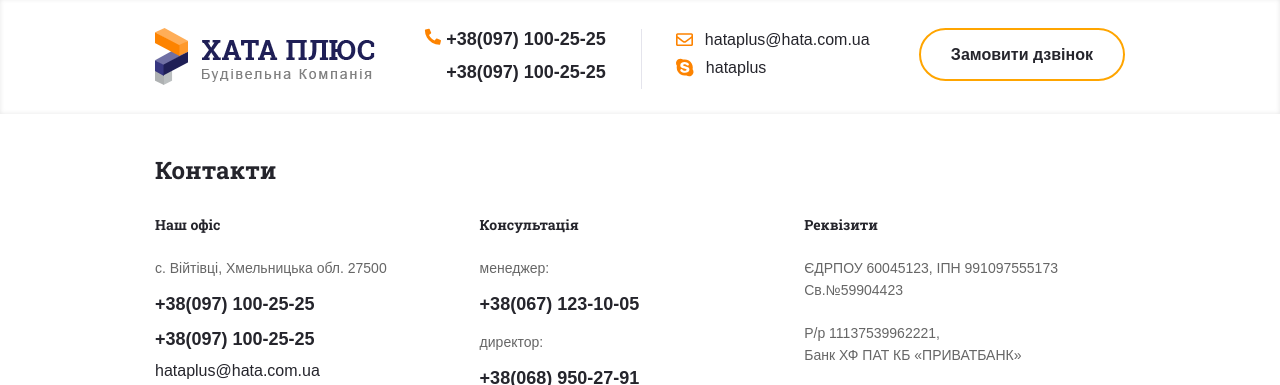
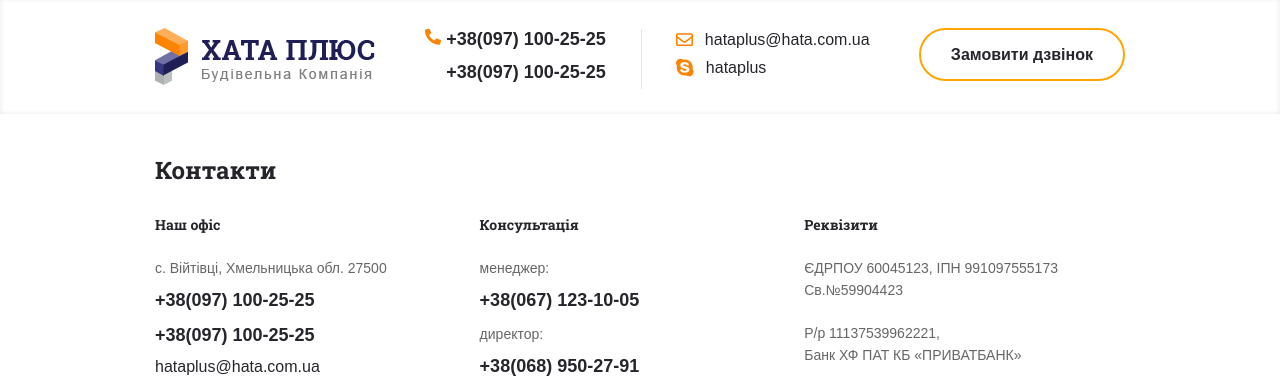
Before and after one commit to Sofii709/hata_plus, a PHP site: page /hata_contacts.html in a window 1280 px wide. Shown: the part 56-441 px from the top of the page. Run offline with PHP 8.4, Linux system fonts and the light colour scheme.

Commit message:
fixed third

```diff
--- a/css/style.css
+++ b/css/style.css
@@ -845,7 +845,7 @@ footer {
 }
 
 .submain-contact {
-    row-gap: 60px;
+    row-gap: 36px;
     display: flex;
     justify-content: center;
     padding-bottom: 36px;
@@ -875,7 +875,7 @@ footer {
 }
 
 .consultation {
-    padding-top: 14px;
+    padding-top: 10px;
 }
 
 .submain .email {
@@ -920,7 +920,7 @@ footer {
     line-height: 1.6em;
     color: #666666;
     font-family: "Arial";
-    padding-bottom: 14px;
+    padding-bottom: 10px;
 }
 
 .map {
--- a/hata_contacts.html
+++ b/hata_contacts.html
@@ -162,7 +162,6 @@
                                     required></label>
                         </div>
                         <label for=""><input class="theme" type="text" placeholder="Тема повідомлення" required></label>
-                        <br>
                         <textarea class="text" placeholder="Текст" name="" id=""></textarea> <br>
                         <div class="items-center wrap gap">
                             <button class="button" type="submit">Відправити</button>
```
